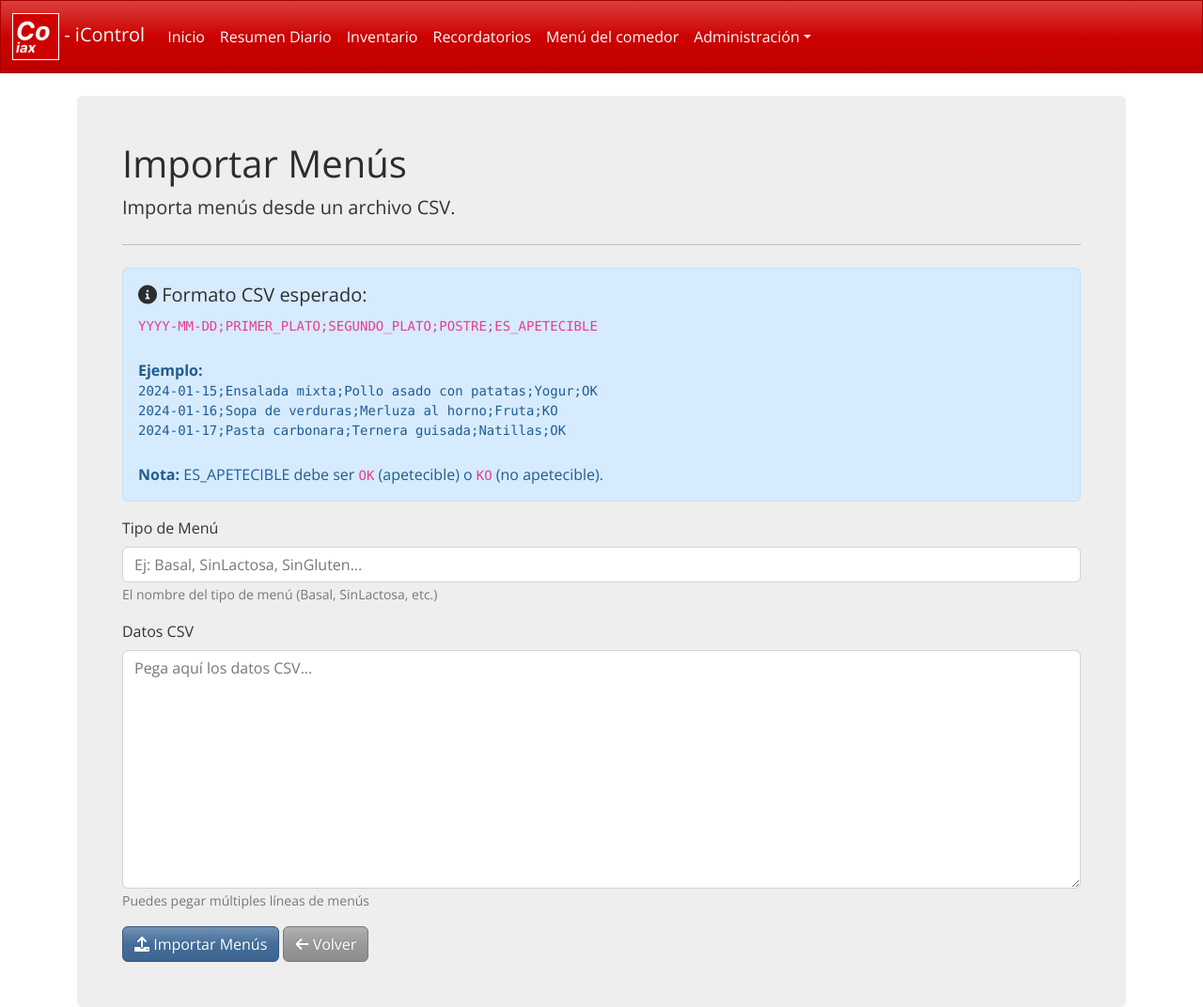
After one commit to Axia4/iControl, a Flask app: page /menu_comedor/import in a window 1280 px wide. The commit adds this page. Shown: the whole page at 94% size. Run offline with Flask 3, Linux system fonts and the light colour scheme; some libraries are stand-ins or nearby versions.

Commit message:
Implement menu_comedor module with CSV import and notifications
Co-authored-by: naielv <109038805+naielv@users.noreply.github.com>

```diff
--- a/iControl/main.py
+++ b/iControl/main.py
@@ -5,6 +5,10 @@ import requests
 import json
 from datetime import datetime, timedelta
 from icalendar import Calendar
+import csv
+import io
+import threading
+import time
 
 from iaxshared.notify import notify
 from iaxshared.iax_db import SimpleJSONDB
@@ -23,6 +27,7 @@ else:
 # Initialize the new database
 DB = SimpleJSONDB('_datos/iControl.iax')
 DB.create_table('devices')
+DB.create_table('menus')
 
 app = Flask(__name__, template_folder=template_folder, static_folder=static_folder)
 
@@ -112,11 +117,112 @@ def resumen_diario():
                             eventos_recordatorios.append({'hora': hora, 'resumen': resumen})
         except Exception as e:
             eventos_recordatorios = [{'hora': '', 'resumen': f'Error al obtener eventos: {e}'}]
-    return render_template('resumen_diario.html', eventos_tarde=eventos_tarde, eventos_recordatorios=eventos_recordatorios)
+
+    # Get today's menus
+    hoy_str = datetime.now().strftime('%Y-%m-%d')
+    menus_hoy = []
+    all_menus = DB.get_all('menus')
+    for menu_id, menu_data in all_menus.items():
+        if menu_data.get('date') == hoy_str:
+            menus_hoy.append(menu_data)
+
+    return render_template('resumen_diario.html', eventos_tarde=eventos_tarde, eventos_recordatorios=eventos_recordatorios, menus_hoy=menus_hoy)
 
 @app.route('/sysinfo')
 def sysinfo():
     return render_template('sysinfo.html')
+
+#region Menu Comedor
+@app.route('/menu_comedor')
+def menu_comedor():
+    menus = DB.get_all('menus')
+    # Group menus by menu type
+    menu_types = {}
+    for menu_id, menu_data in menus.items():
+        menu_type = menu_data.get('menu_type', 'Unknown')
+        if menu_type not in menu_types:
+            menu_types[menu_type] = []
+        menu_types[menu_type].append(menu_data)
+
+    # Sort menus by date (newest first)
+    for menu_type in menu_types:
+        menu_types[menu_type].sort(key=lambda x: x.get('date', ''), reverse=True)
+
+    return render_template('menu_comedor/index.html', menu_types=menu_types)
+
+@app.route('/menu_comedor/import', methods=['GET', 'POST'])
+def menu_comedor_import():
+    if request.method == 'POST':
+        menu_type = request.form.get('menu_type', '').strip()
+        csv_data = request.form.get('csv_data', '').strip()
+
+        if not menu_type:
+            flash("El tipo de menú es obligatorio.")
+            return render_template('menu_comedor/import.html')
+
+        if not csv_data:
+            flash("Debes proporcionar datos CSV.")
+            return render_template('menu_comedor/import.html')
+
+        # Parse CSV
+        imported_count = 0
+        errors = []
+
+        csv_reader = csv.reader(io.StringIO(csv_data), delimiter=';')
+        for line_num, row in enumerate(csv_reader, 1):
+            if len(row) != 5:
+                errors.append(f"Línea {line_num}: formato incorrecto (se esperan 5 campos)")
+                continue
+
+            date_str, primer_plato, segundo_plato, postre, es_apetecible = row
+
+            # Validate date format YYYY-MM-DD
+            try:
+                date_obj = datetime.strptime(date_str.strip(), '%Y-%m-%d')
+                date_formatted = date_obj.strftime('%Y_%m_%d')
+            except ValueError:
+                errors.append(f"Línea {line_num}: fecha inválida '{date_str}' (formato esperado: YYYY-MM-DD)")
+                continue
+
+            # Validate es_apetecible
+            es_apetecible = es_apetecible.strip().upper()
+            if es_apetecible not in ['OK', 'KO']:
+                errors.append(f"Línea {line_num}: es_apetecible debe ser OK o KO, recibido '{es_apetecible}'")
+                continue
+
+            # Create unique ID: MenuType|YYYY_MM_DD
+            menu_id = f"{menu_type}|{date_formatted}"
+
+            # Insert or update menu
+            menu_record = {
+                'id': menu_id,
+                'menu_type': menu_type,
+                'date': date_str.strip(),
+                'primer_plato': primer_plato.strip(),
+                'segundo_plato': segundo_plato.strip(),
+                'postre': postre.strip(),
+                'es_apetecible': es_apetecible == 'OK'
+            }
+
+            DB.insert('menus', menu_record)
+            imported_count += 1
+
+        if errors:
+            flash(f"Importados {imported_count} menús con {len(errors)} errores:\n" + "\n".join(errors))
+        else:
+            flash(f"Importados {imported_count} menús correctamente.")
+
+        return redirect('/menu_comedor')
+
+    return render_template('menu_comedor/import.html')
+
+@app.route('/menu_comedor/delete/<menu_id>', methods=['POST'])
+def menu_comedor_delete(menu_id):
+    DB.delete_by_id('menus', menu_id)
+    flash("Menú eliminado correctamente.")
+    return redirect('/menu_comedor')
+
+#endregion
 
 #region Admin -> Devices
 @app.route('/admin/devices')
@@ -185,8 +291,61 @@ def admin_devices_view(device_id):
 def page_not_found(e):
     return render_template('404.html'), 404
 
+def schedule_daily_menu_notification():
+    """Background task to send menu notifications at 12:15 daily"""
+    while True:
+        now = datetime.now()
+        # Calculate next 12:15
+        target_time = now.replace(hour=12, minute=15, second=0, microsecond=0)
+        if now >= target_time:
+            # If we've passed 12:15 today, schedule for tomorrow
+            target_time += timedelta(days=1)
+
+        # Calculate seconds until target time
+        sleep_seconds = (target_time - now).total_seconds()
+        time.sleep(sleep_seconds)
+
+        # Send notifications
+        try:
+            hoy_str = datetime.now().strftime('%Y-%m-%d')
+            menus_hoy = []
+            all_menus = DB.get_all('menus')
+            for menu_id, menu_data in all_menus.items():
+                if menu_data.get('date') == hoy_str:
+                    menus_hoy.append(menu_data)
+
+            if menus_hoy:
+                # Build message
+                message_lines = ["🍽️ Menú del comedor de hoy:"]
+                for menu in menus_hoy:
+                    menu_type = menu.get('menu_type', 'Menú')
+                    message_lines.append(f"\n📋 {menu_type}:")
+                    message_lines.append(f"  1º: {menu.get('primer_plato', 'N/A')}")
+                    message_lines.append(f"  2º: {menu.get('segundo_plato', 'N/A')}")
+                    message_lines.append(f"  Postre: {menu.get('postre', 'N/A')}")
+                    if menu.get('es_apetecible'):
+                        message_lines.append(f"  ✅ Apetecible")
+                    else:
+                        message_lines.append(f"  ❌ No muy apetecible")
+
+                message = '\n'.join(message_lines)
+
+                # Send to all devices
+                devices = DB.get_all('devices')
+                for device_id, device in devices.items():
+                    ntfy_topic = device.get('ntfy_topic')
+                    if ntfy_topic:
+                        notify(ntfy_topic, message, "Ver menú completo", "/menu_comedor", 3)
+        except Exception as e:
+            print(f"Error sending daily menu notification: {e}")
+
 if __name__ == '__main__':
     app.config['SECRET_KEY'] = 'supersecretkey'
+
+    # Start notification scheduler in background
+    notification_thread = threading.Thread(target=schedule_daily_menu_notification, daemon=True)
+    notification_thread.start()
+
     if os.environ.get('FLASK_ENV') == 'development' or sys.argv[1:] == ['--dev']:
         app.config['TEMPLATES_AUTO_RELOAD'] = True
         app.run(port=5000, debug=True)
--- /dev/null
+++ b/iControl/templates/menu_comedor/import.html
@@ -0,0 +1,46 @@
+{% extends "_base.html" %}
+
+{% block title %}Importar Menús - iControl{% endblock %}
+
+{% block content %}
+<div data-bs-theme="light" class="jumbotron bg-light text-dark p-5 rounded">
+    <h1>Importar Menús</h1>
+    <p class="lead">Importa menús desde un archivo CSV.</p>
+    <hr class="my-4">
+
+    <div class="alert alert-info" role="alert">
+        <h5><i class="fas fa-info-circle"></i> Formato CSV esperado:</h5>
+        <code>YYYY-MM-DD;PRIMER_PLATO;SEGUNDO_PLATO;POSTRE;ES_APETECIBLE</code>
+        <br><br>
+        <strong>Ejemplo:</strong>
+        <pre class="mb-0">2024-01-15;Ensalada mixta;Pollo asado con patatas;Yogur;OK
+2024-01-16;Sopa de verduras;Merluza al horno;Fruta;KO
+2024-01-17;Pasta carbonara;Ternera guisada;Natillas;OK</pre>
+        <br>
+        <strong>Nota:</strong> ES_APETECIBLE debe ser <code>OK</code> (apetecible) o <code>KO</code> (no apetecible).
+    </div>
+
+    <form method="POST" action="/menu_comedor/import">
+        <div class="mb-3">
+            <label for="menu_type" class="form-label">Tipo de Menú</label>
+            <input type="text" class="form-control" id="menu_type" name="menu_type"
+                   placeholder="Ej: Basal, SinLactosa, SinGluten..." required>
+            <small class="form-text text-muted">El nombre del tipo de menú (Basal, SinLactosa, etc.)</small>
+        </div>
+
+        <div class="mb-3">
+            <label for="csv_data" class="form-label">Datos CSV</label>
+            <textarea class="form-control" id="csv_data" name="csv_data" rows="10"
+                      placeholder="Pega aquí los datos CSV..." required></textarea>
+            <small class="form-text text-muted">Puedes pegar múltiples líneas de menús</small>
+        </div>
+
+        <button type="submit" class="btn btn-primary">
+            <i class="fas fa-upload"></i> Importar Menús
+        </button>
+        <a href="/menu_comedor" class="btn btn-secondary">
+            <i class="fas fa-arrow-left"></i> Volver
+        </a>
+    </form>
+</div>
+{% endblock %}
```
Also changed, not shown: iControl/templates/menu_comedor/index.html (added, +63 -0 lines), iControl/templates/resumen_diario.html (+23 -2 lines).
